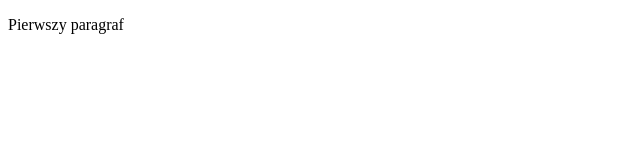
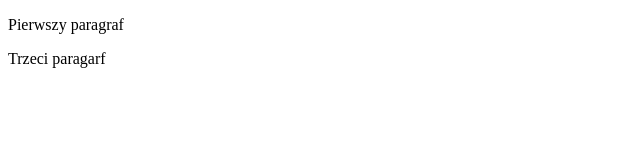
Before and after one commit to Klibanoforos/gitjestgit, a plain HTML site: page index.html in a window 1280 px wide. Shown: the full height of the page, 0-640 px from the left. Drawn offline with Linux system fonts and the light colour scheme.

Commit message:
trzeci paragraf

```diff
--- a/index.html
+++ b/index.html
@@ -6,5 +6,6 @@
 </head>
 <body>
     <p>Pierwszy paragraf</p>
+    <p>Trzeci paragarf</p>
 </body>
 </html>
```
